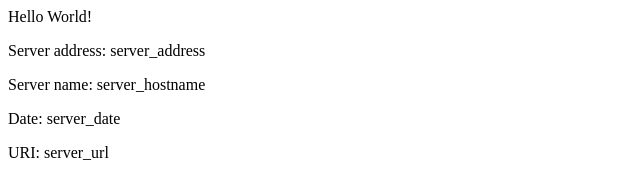
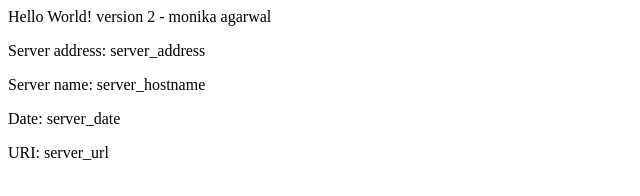
Before and after one commit to monikaagarwal04/eks-example, a plain HTML site: page src/index.html in a window 1280 px wide. Shown: the whole page, without its empty margins (0-640 px from the left). Drawn offline with Linux system fonts and the light colour scheme.

Commit message:
v2 Updating home page

```diff
--- a/src/index.html
+++ b/src/index.html
@@ -1,8 +1,8 @@
 <head>
-<title>Hello World</title>
+<title>Hello world version 2 - monika agarwal</title>
 </head>
 <div class="info">
-<h>Hello World!</h>
+<h>Hello World! version 2 - monika agarwal</h>
 <p><span>Server&nbsp;address:</span> <span>server_address</span></p>
 <p><span>Server&nbsp;name:</span> <span>server_hostname</span></p>
 <p class="smaller"><span>Date:</span> <span>server_date</span></p>
```
